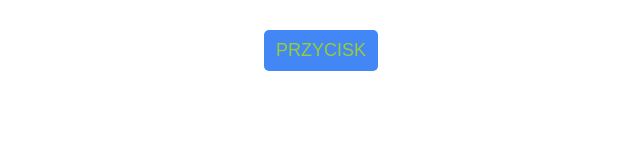
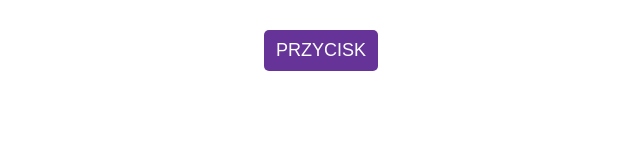
Before and after one commit to MaciejKociemski/JS_FSD, a plain HTML site: page Basics/buton.html in a window 1280 px wide. Shown: the whole page, without its empty margins (319-959 px from the left). Drawn offline with Linux system fonts and the light colour scheme.

Commit message:
style.css

```diff
--- a/scss/style.css
+++ b/scss/style.css
@@ -137,7 +137,9 @@ button {
   cursor: pointer;
   font-family: inherit;
   text-transform: uppercase;
-  color: yellowgreen;
+  color: #ffffff;
+  background-color: rebeccapurple;
+
 }
 /*
 .listenerBtn{width: 100px;border-radius: 10px;} */
```
